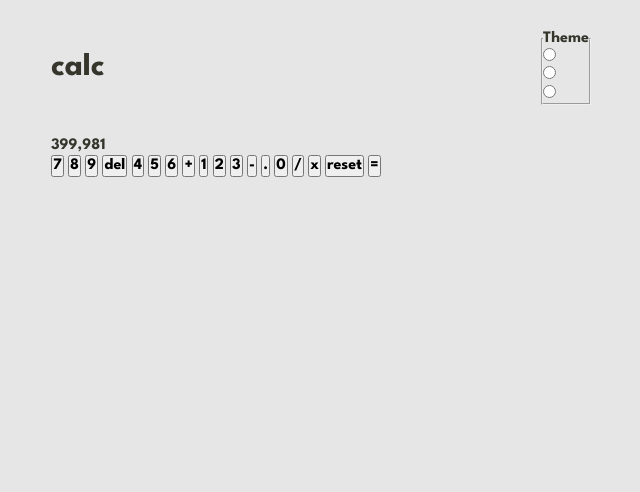
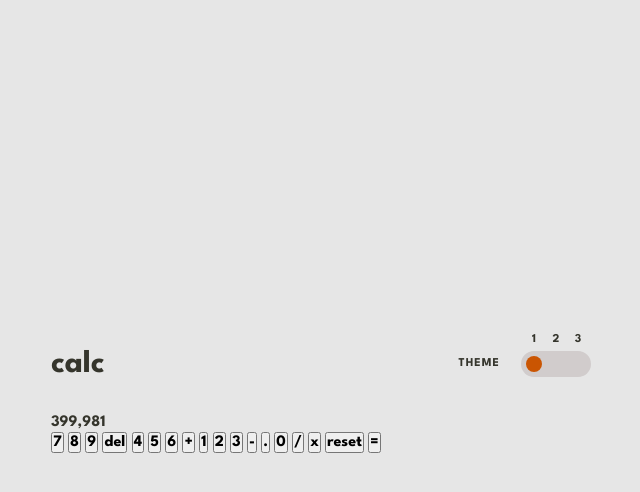
Before and after one commit to karolbanat/fem-calculator-app, a website: page index.html in a window 1280 px wide. Shown: the whole page, without its empty margins (319-959 px from the left). Drawn offline with Linux system fonts and the light colour scheme.

Commit message:
Header and theme switch styling

```diff
--- a/index.html
+++ b/index.html
@@ -23,19 +23,22 @@
       <div class="flex-between-centered">
         <h1 class="logo">calc</h1>
         <form class="theme-switcher">
-          <fieldset class="flex-centered">
-            <legend class="theme-switcher__label">Theme</legend>
+          <fieldset class="theme-switcher__fieldset">
+            <legend class="theme-switcher__legend">Theme</legend>
             <div class="theme-switcher__input-container">
-              <input type="radio" name="theme" value="dark" id="theme-dark" class="theme-switcher__radio-btn">
-              <label for="theme-dark" class="visually-hidden">1 (dark theme)</label>
+              <input type="radio" name="theme" value="dark" id="theme-dark" class="theme-switcher__radio-btn" checked>
+              <label for="theme-dark" class="theme-switcher__radio-label">1 <span class="visually-hidden">(dark
+                  theme)</span></label>
             </div>
             <div class="theme-switcher__input-container">
               <input type="radio" name="theme" value="light" id="theme-light" class="theme-switcher__radio-btn">
-              <label for="theme-light" class="visually-hidden">2 (light theme)</label>
+              <label for="theme-light" class="theme-switcher__radio-label">2 <span class="visually-hidden">(light
+                  theme)</span></label>
             </div>
             <div class="theme-switcher__input-container">
               <input type="radio" name="theme" value="fancy" id="theme-fancy" class="theme-switcher__radio-btn">
-              <label for="theme-fancy" class="visually-hidden">3 (fancy theme)</label>
+              <label for="theme-fancy" class="theme-switcher__radio-label">3 <span class="visually-hidden">(fancy
+                  theme)</span></label>
             </div>
           </fieldset>
         </form>
--- a/src/sass/base/_base.scss
+++ b/src/sass/base/_base.scss
@@ -3,9 +3,10 @@
 body {
 	display: flex;
 	flex-direction: column;
-	justify-items: center;
+	justify-content: center;
 	gap: 3.2rem;
 	padding-block: 3rem;
+	min-height: 100vh;
 	font-family: var(--ff-primary);
 	font-weight: var(--fw-700);
 	color: var(--body-copy);
--- a/src/sass/base/_root.scss
+++ b/src/sass/base/_root.scss
@@ -38,12 +38,12 @@
 	@each $screen, $radiuses in variables.$border-radius {
 		@if $screen == small {
 			@each $radius, $value in $radiuses {
-				--fz-#{$radius}: #{$value};
+				--borr-#{$radius}: #{$value};
 			}
 		} @else {
 			@include mixins.mq($screen) {
 				@each $radius, $value in $radiuses {
-					--fz-#{$radius}: #{$value};
+					--borr-#{$radius}: #{$value};
 				}
 			}
 		}
--- a/src/sass/components/_index.scss
+++ b/src/sass/components/_index.scss
@@ -0,0 +1,2 @@
+@forward './logo';
+@forward './theme-switcher';
--- /dev/null
+++ b/src/sass/components/_logo.scss
@@ -0,0 +1,4 @@
+.logo {
+	font-size: var(--fz-500);
+	line-height: 1.1;
+}
--- /dev/null
+++ b/src/sass/components/_theme-switcher.scss
@@ -0,0 +1,58 @@
+@use '../abstracts/mixins' as mxn;
+
+.theme-switcher {
+	padding: 0.5rem;
+	font-size: var(--fz-200);
+	line-height: 1;
+	background-color: var(--bg-theme-switcher);
+	border-radius: var(--borr-900);
+
+	&__fieldset {
+		position: relative;
+		display: flex;
+		justify-content: space-between;
+		align-items: center;
+		gap: 0.6rem;
+		border: none;
+	}
+
+	&__input-container {
+		position: relative;
+		display: grid;
+		height: auto;
+	}
+
+	&__legend {
+		position: absolute;
+		left: -2.6rem;
+		top: 50%;
+		translate: -100% -50%;
+		text-transform: uppercase;
+		letter-spacing: 1px;
+	}
+
+	&__radio-label {
+		position: absolute;
+		top: -1rem;
+		left: 50%;
+		translate: -50% -100%;
+	}
+
+	&__radio-btn {
+		appearance: none;
+		width: 1.6rem;
+		aspect-ratio: 1;
+		border-radius: 50%;
+		cursor: pointer;
+		transition: background-color 0.4s ease;
+
+		&:checked {
+			background-color: var(--dot-theme-switcher);
+		}
+
+		&:hover,
+		&:focus {
+			background-color: var(--dot-theme-switcher-hover);
+		}
+	}
+}
```
Also changed, not shown: dist/css/main.min.css.
